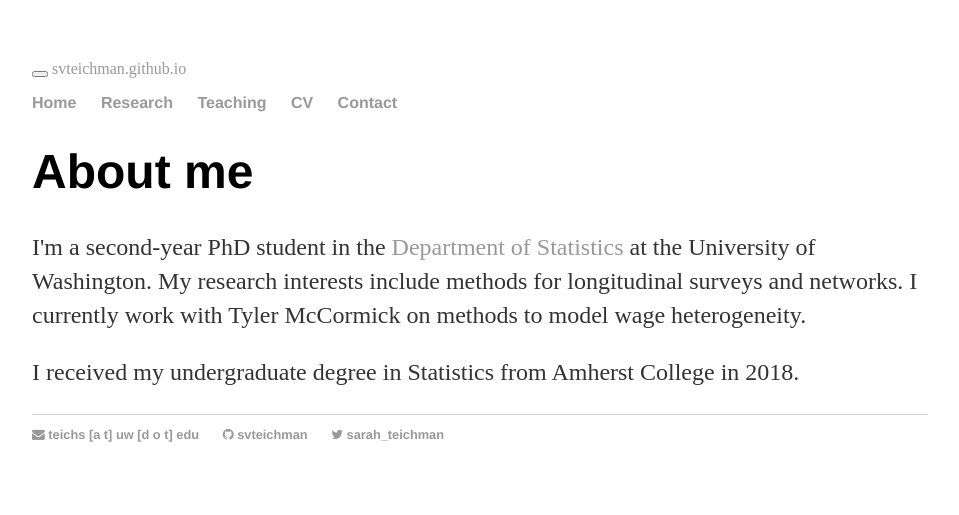
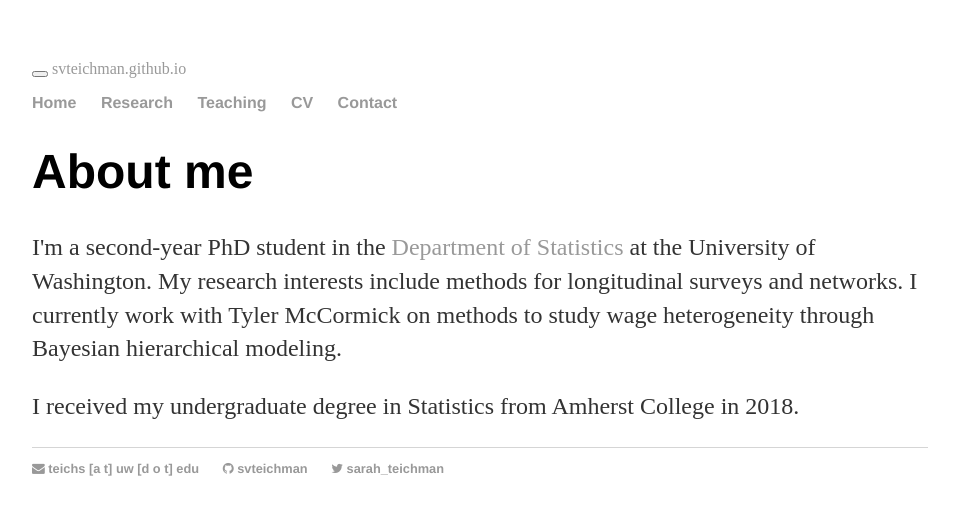
Before and after one commit to svteichman/svteichman.github.io, a Jekyll site: the page built from index.html, in a window 1280 px wide. Shown: the top 515 px of the page, without its empty margins (160-1119 px from the left). Built offline with Jekyll 4.4.1, drawn with Linux system fonts in a browser that asks for light colours.

Commit message:
Update index.html
updating research description

```diff
--- a/index.html
+++ b/index.html
@@ -6,6 +6,6 @@ title: Sarah Teichman
 	<h1>About me</h1>
 	<p>I'm a second-year PhD student in the <a href = "http://www.stat.washington.edu/">Department of Statistics</a> at the University of
 		Washington. My research interests include methods for longitudinal surveys and networks. I currently work with Tyler McCormick
-		on methods to model wage heterogeneity. </p>
+		on methods to study wage heterogeneity through Bayesian hierarchical modeling. </p>
 	<p>I received my undergraduate degree in Statistics from Amherst College in 2018.</p>
 </div><!-- /.blurb -->
```
